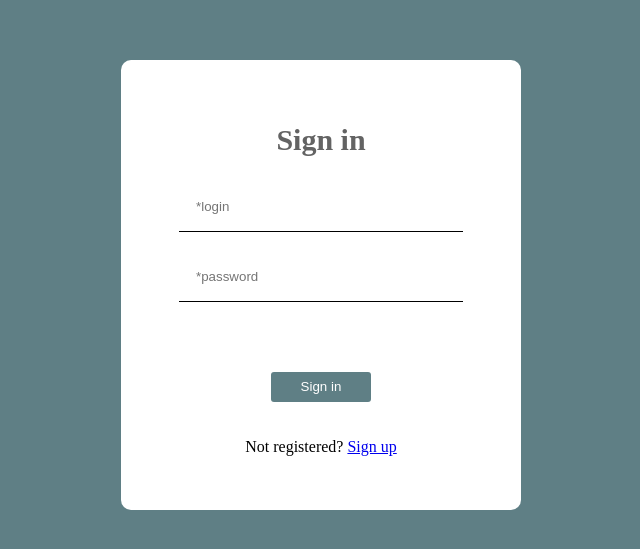
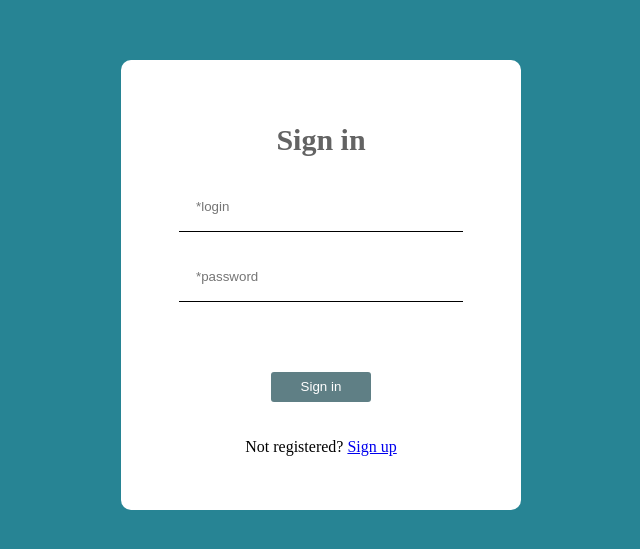
Before and after one commit to KorkunovaL/pages_project, an Angular app: page /signIn in a window 1280 px wide. Shown: the part 173-722 px from the top of the page, without its empty margins (319-959 px from the left). Built offline with nearby package versions, Linux system fonts and the light colour scheme.

Commit message:
changed bg color

```diff
--- a/src/styles.scss
+++ b/src/styles.scss
@@ -1,3 +1,3 @@
 body{
-    background-color:  rgb(95, 127, 133);
+    background-color:  rgb(39, 132, 148);
 }
```
